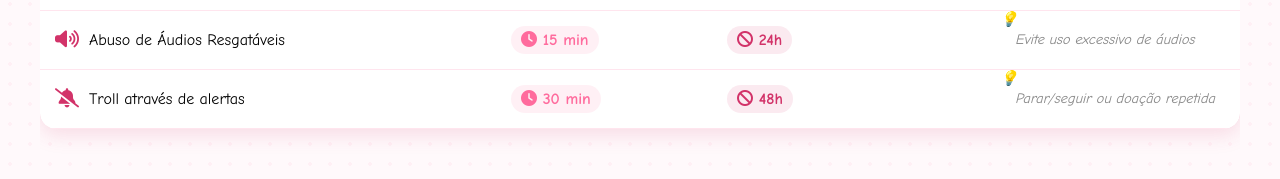
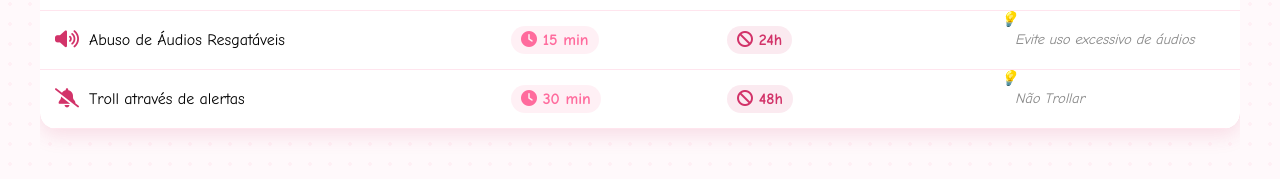
Before and after one commit to RoisaPL/Roisa-Pink-Lives, a plain HTML site: page index.html in a window 1280 px wide. Shown: the part 846-1025 px from the top of the page. Drawn offline with Linux system fonts and the light colour scheme.

Commit message:
Update index.html

```diff
--- a/index.html
+++ b/index.html
@@ -617,7 +617,7 @@
                         </td>
                         <td><span class="timeout"><i class="fas fa-clock"></i> 30 min</span></td>
                         <td><span class="ban"><i class="fas fa-ban"></i> 48h</span></td>
-                        <td class="note">Parar/seguir ou doação repetida</td>
+                        <td class="note">Não Trollar</td>
                     </tr>
                     <tr class="details-row">
                         <td colspan="4">
```
